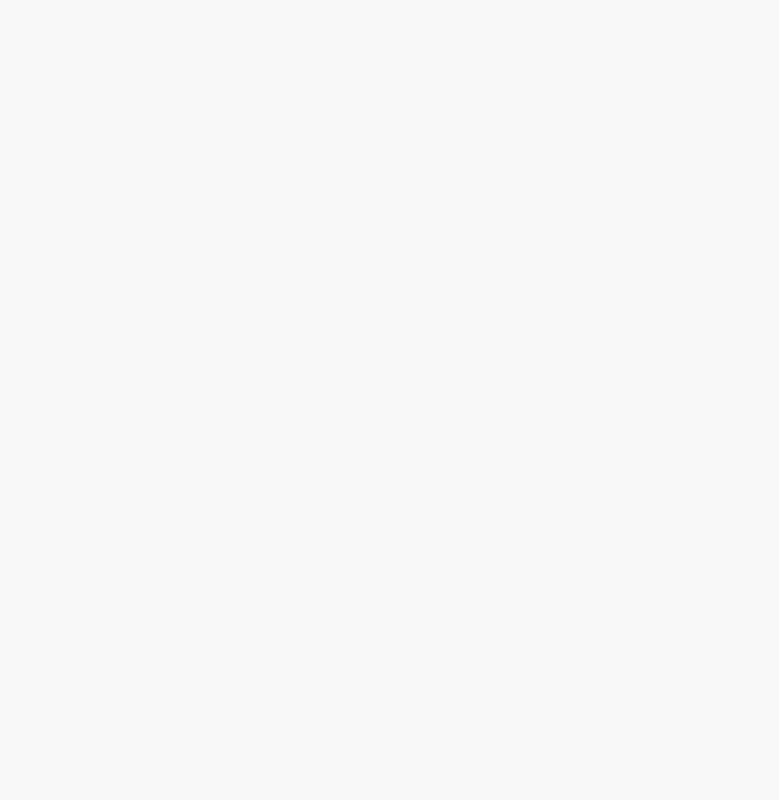
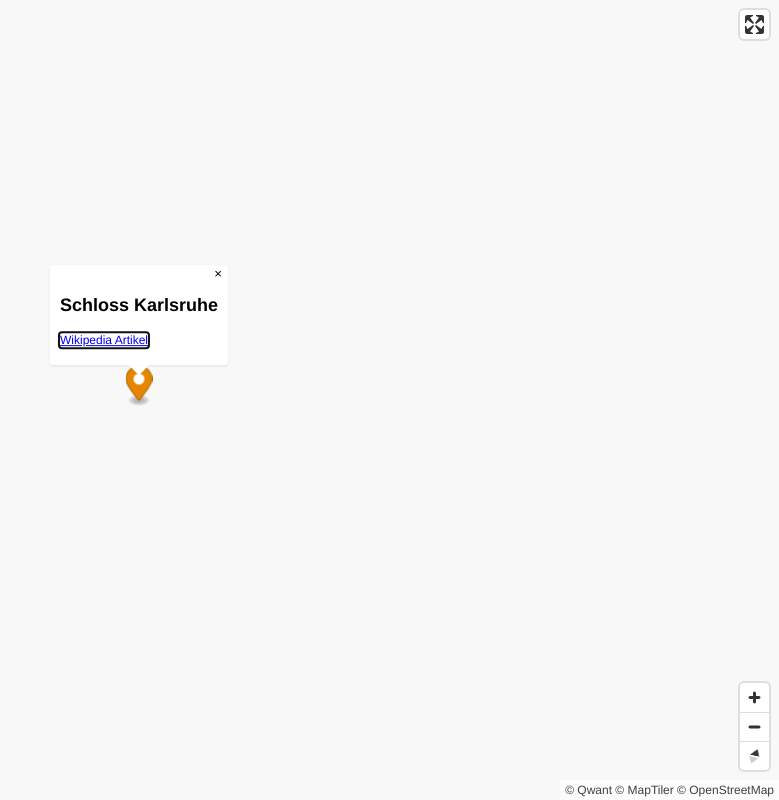
Before and after one commit to xjcb-de/embed-openstreetmap, a plain HTML site: page index.html in a window 1280 px wide. Shown: the whole page, without its empty margins (501-1280 px from the left). Drawn offline with Linux system fonts and the light colour scheme; no server answers; animation ran at ten frames a second.

Commit message:
added controls and popup

```diff
--- a/index.html
+++ b/index.html
@@ -4,19 +4,26 @@
 <meta charset="utf-8" />
 <title>Display buildings in 3D</title>
 <meta name="viewport" content="initial-scale=1,maximum-scale=1,user-scalable=no" />
+<link rel="icon" href="icon.png" sizes="64x64" />
 <script src="maplibregl/maplibre-gl.js"></script>
 <link href="maplibregl/maplibre-gl.css" rel="stylesheet" />
 <style>
-	body { margin: 0; padding: 0; }
-	#map { position: absolute; top: 0; bottom: 0; width: 100%; }
+    body { margin: 0; padding: 0; }
+    #map { position: absolute; top: 0; bottom: 0; width: 100%; }
+    .maplibregl-marker {cursor: pointer}
 </style>
 </head>
 <body>
 <div id="map"></div>
 <script>
+    mapCenter = [8.40414,49.01376]
+    mapZoom = 16
+    popupHTML = '<h2>Schloss Karlsruhe</h2><a href="https://de.wikipedia.org/wiki/Schloss_Karlsruhe" target="_blank">Wikipedia Artikel</a>'
+    markerColor = "#e68600"
+
     var map = new maplibregl.Map({
-        center: [8.40444, 49.01352],
-        zoom: 16,
+        center: mapCenter,
+        zoom: mapZoom,
         pitch: 45,
         bearing: -17.6,
         container: 'map',
@@ -29,6 +36,20 @@
         fixAttributions(json)
         map.setStyle(json)
     })
+
+    const nav = new maplibregl.NavigationControl({visualizePitch: true});
+    map.addControl(nav, 'bottom-right');
+
+    map.addControl(new maplibregl.FullscreenControl());
+
+    const popup = new maplibregl.Popup({ offset: 25, closeOnClick: false })
+        .setHTML(popupHTML)
+        .setLngLat(mapCenter)
+    const marker = new maplibregl.Marker({color: markerColor})
+        .setLngLat(mapCenter)
+        .setPopup(popup)
+        .addTo(map);
+    marker.togglePopup();
 
     function useMaptilerForTiles(style) {
         style.sprite = window.location.href + "/../qwant-style/sprite"
@@ -65,9 +86,9 @@
     }
 
     function fixAttributions(style) {
-        style.sources.basemap.attribution=""
+        style.sources.openmaptiles.attribution=""
         style.sources.poi.attribution=""
-        style.sources.openmaptiles.attribution=`
+        style.sources.basemap.attribution=`
             <a href=\"https://github.com/Qwant/qwant-basic-gl-style/blob/master/LICENSE.md#design-license-cc-by-40\" target=\"_blank\">&copy; Qwant</a>
             <a href=\"https://www.maptiler.com/copyright/\" target=\"_blank\">&copy; MapTiler</a>
             <a href=\"https://www.openstreetmap.org/copyright\" target=\"_blank\">&copy; OpenStreetMap</a>`
```
Also changed, not shown: icon.png (added).
